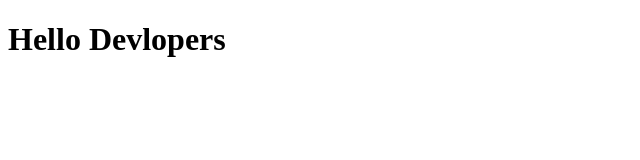
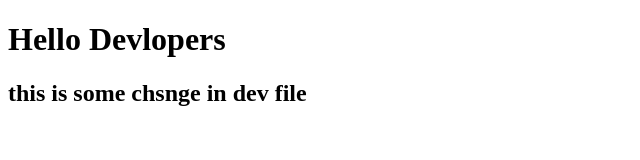
Before and after one commit to Abhirit86/git-examples, a plain HTML site: page index.html in a window 1280 px wide. Shown: the whole page, without its empty margins (0-640 px from the left). Drawn offline with Linux system fonts and the light colour scheme.

```diff
--- a/index.html
+++ b/index.html
@@ -7,5 +7,6 @@
   </head>
   <body>
     <h1>Hello Devlopers</h1>
+    <h2>this is some chsnge in dev file</h2>
   </body>
 </html>
```
